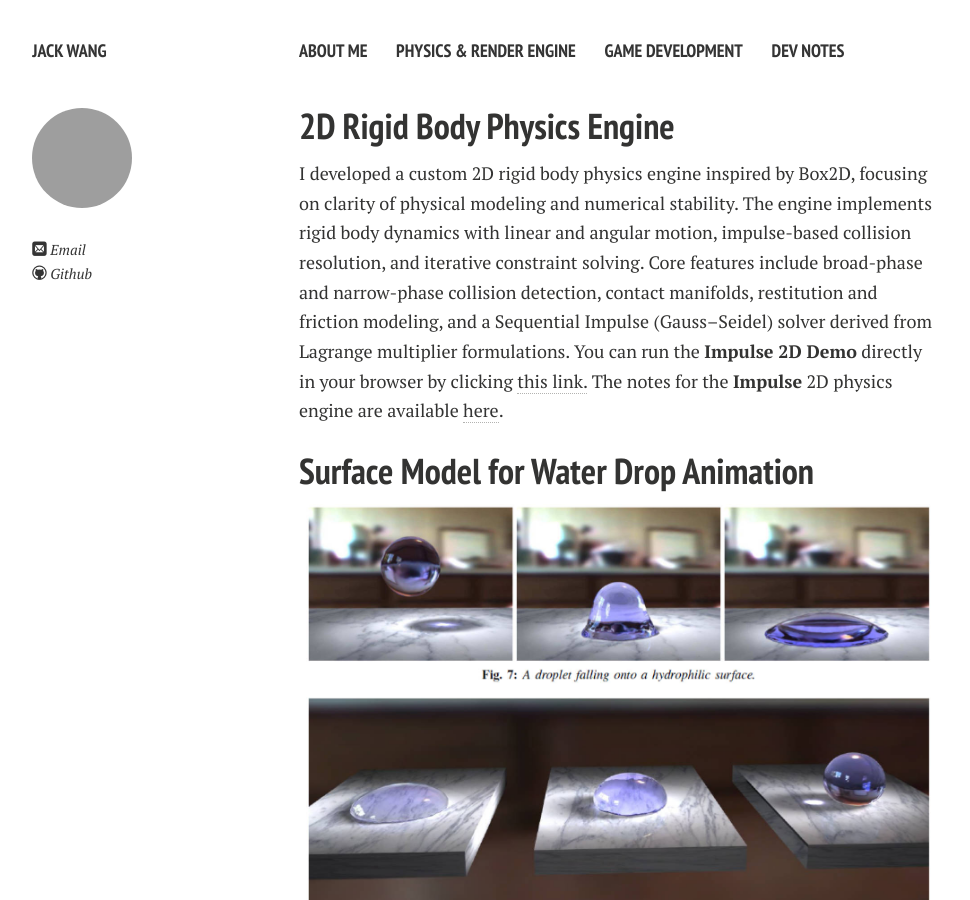
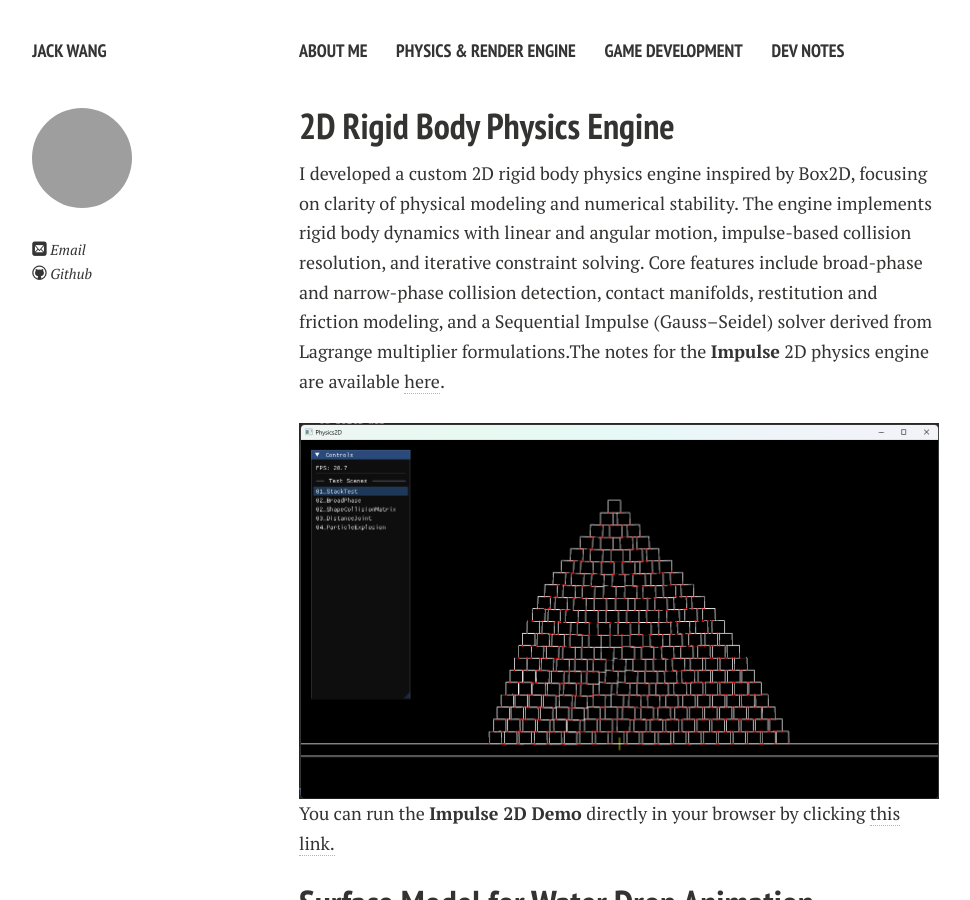
Before and after one commit to swang81/swang81.github.io, a Jekyll site: the page built from physicsEngine.md, in a window 1280 px wide and 900 px high. Shown: the whole window, without its empty margins (21-991 px from the left). Built offline with Jekyll 4.4.1, drawn with Linux system fonts in a browser that asks for light colours; nearby versions of some CDN libraries; comment, search, counter and statistics services are not loaded; a style sheet for code colours, icons or effects is not loaded; our own code applies the rules of GitHub Pages for plain Markdown files.

Commit message:
add physics 2D

```diff
--- a/physicsEngine.md
+++ b/physicsEngine.md
@@ -5,7 +5,13 @@
 
 ## 2D Rigid Body Physics Engine
 
-I developed a custom 2D rigid body physics engine inspired by Box2D, focusing on clarity of physical modeling and numerical stability. The engine implements rigid body dynamics with linear and angular motion, impulse-based collision resolution, and iterative constraint solving. Core features include broad-phase and narrow-phase collision detection, contact manifolds, restitution and friction modeling, and a Sequential Impulse (Gauss–Seidel) solver derived from Lagrange multiplier formulations. You can run the **Impulse 2D Demo** directly in your browser by clicking [this link.](https://swang81.github.io/Impuse2DWebDemo/) The notes for the **Impulse** 2D physics engine are available [here](https://swang81.github.io/DevNotes/).
+I developed a custom 2D rigid body physics engine inspired by Box2D, focusing on clarity of physical modeling and numerical stability. The engine implements rigid body dynamics with linear and angular motion, impulse-based collision resolution, and iterative constraint solving. Core features include broad-phase and narrow-phase collision detection, contact manifolds, restitution and friction modeling, and a Sequential Impulse (Gauss–Seidel) solver derived from Lagrange multiplier formulations.The notes for the **Impulse** 2D physics engine are available [here](https://swang81.github.io/DevNotes/).
+
+<div align="left">
+	<img src="/images/Impulse2D.png">
+</div>
+
+ You can run the **Impulse 2D Demo** directly in your browser by clicking [this link.](https://swang81.github.io/Impuse2DWebDemo/)
 
 
 
```
Also changed, not shown: images/Impulse2D.png (added).
